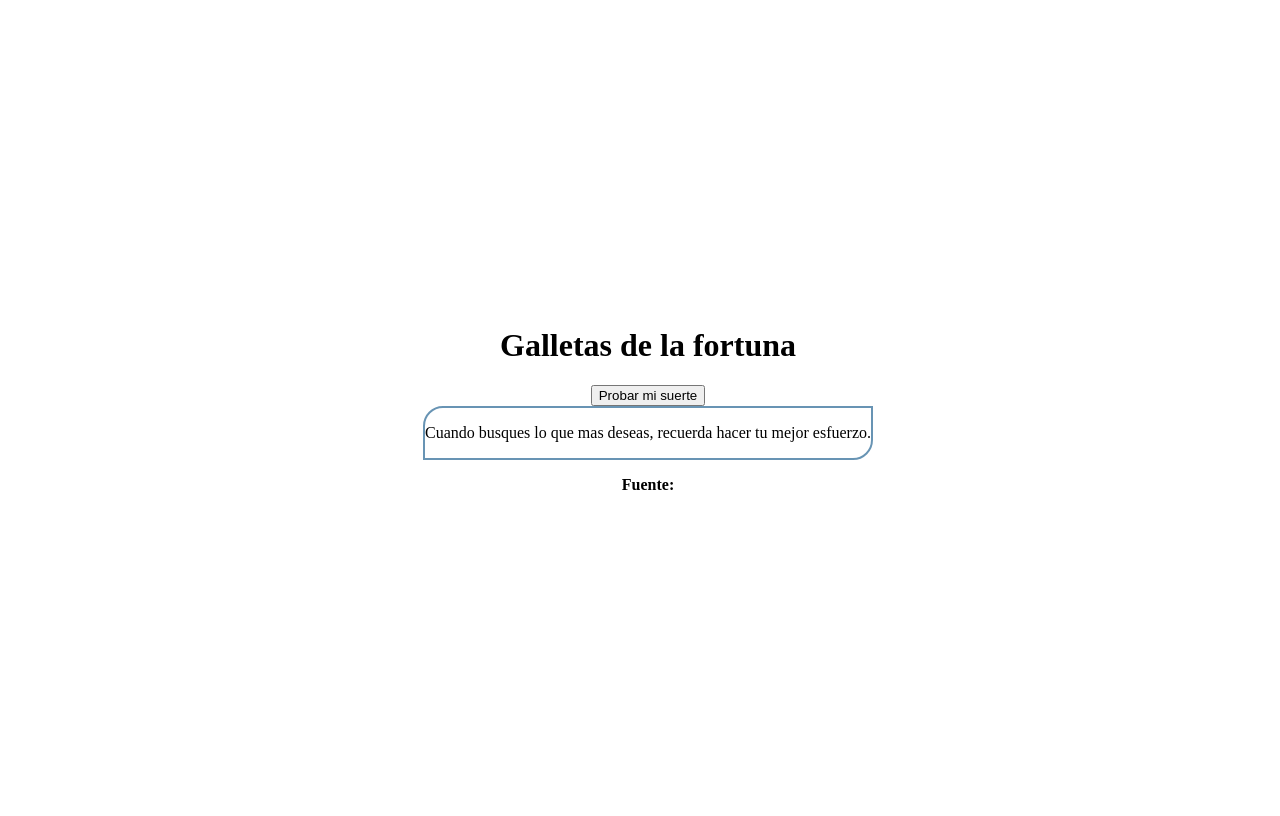
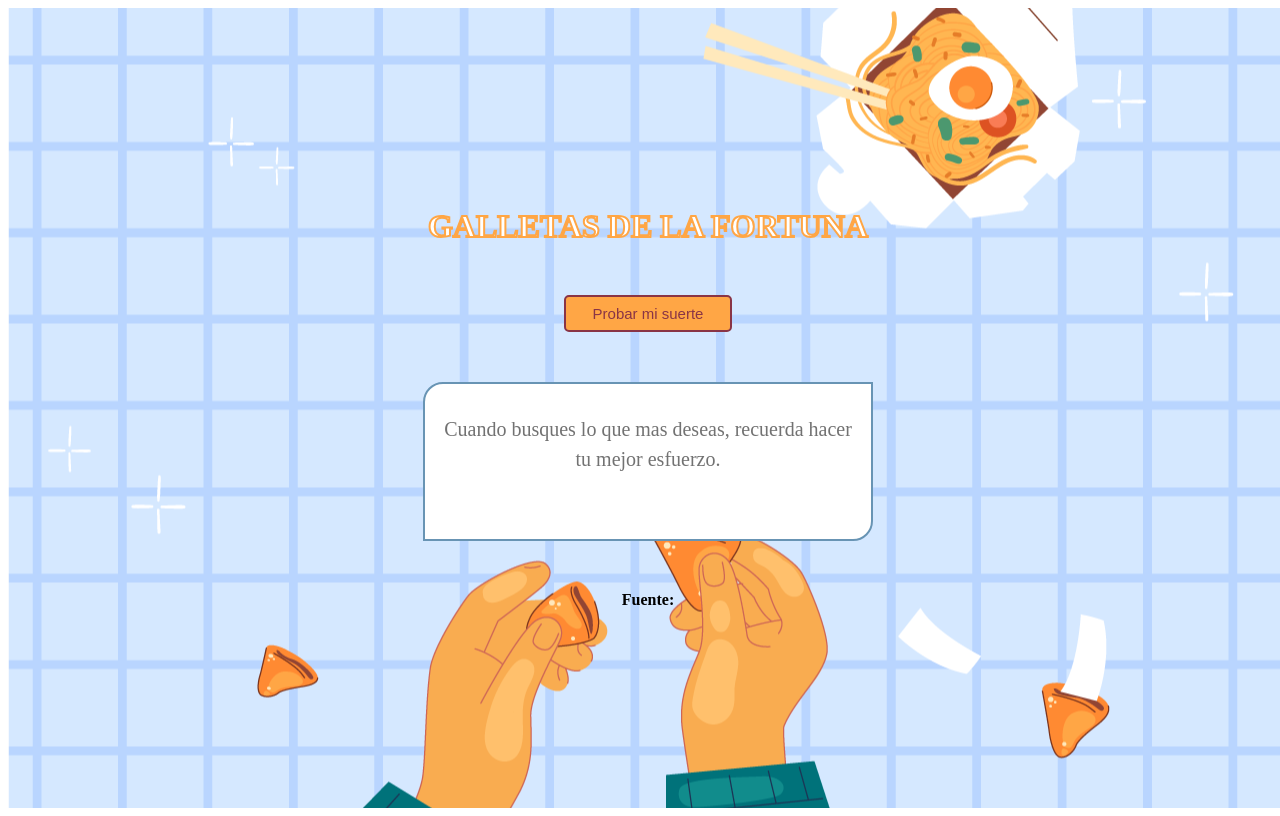
Before and after one commit to mariaLaime2/React-gen27, a React (Vite) app: page / in a window 1280 px wide. Built offline with nearby package versions, Linux system fonts and the light colour scheme.

Commit message:
estilos a componentes

```diff
--- a/src/App.jsx
+++ b/src/App.jsx
@@ -8,22 +8,31 @@ import {getRandomNumber} from "./utils/getRandom"
 import { Button } from './components/Button/Button'
 
 
-
+const backroundImgs=["fondo1.png", "fondo2.png","fondo3.png", "fondo4.png"]
 function App() {
   const randomPhrase= ()=>phrases[getRandomNumber(phrases.length -1)]
+  const randomImg= ()=>backroundImgs[getRandomNumber(backroundImgs.length -1)]
+  const [backroundImg, setBackroundImg] = useState(randomImg())
   const [phrase, setPhrase] = useState(randomPhrase())
   const changePhrase=()=>{
     let newPhrase= randomPhrase();
+    let newBackround= randomImg();
     while (newPhrase== phrase) {
      newPhrase= randomPhrase();
     }
+    while(newBackround=== backroundImg){
+      newBackround=randomImg()
+    }
     setPhrase(newPhrase)
+    setBackroundImg(newBackround)
   }
 
+
+
   return (
-    <div className='container_app'>
+    <div className='container_app' style={{backgroundImage:`url("${backroundImg}")`}}>
 
-     <h1>Galletas de la fortuna</h1>
+     <h1 className='title'>GALLETAS DE LA FORTUNA</h1>
      <Button handleClick={changePhrase} />
      <PhrasesCard data={phrase}/>
      <p><b>Fuente:</b>{randomPhrase.author}</p>
--- a/src/components/Button/Button.css
+++ b/src/components/Button/Button.css
@@ -0,0 +1,12 @@
+.button_container{
+    width: 168px;
+    height: 37px;
+    color: #893446;
+    border: #893446 solid 2px;
+    border-radius: 5px;
+    background-color: #FFA645;
+    font-size: 15px;
+}
+.button_container:active{
+    transform: scale(0.9);
+}
--- a/src/components/Button/Button.jsx
+++ b/src/components/Button/Button.jsx
@@ -2,8 +2,8 @@ import "./Button.css"
 
 export const Button = ({handleClick}) => {
   return (
-    <div>
-        <button onClick={handleClick}>Probar mi suerte</button>
-    </div>
+    <>
+        <button onClick={handleClick} className="button_container btn-animated">Probar mi suerte</button>
+    </>
   )
 }
--- /dev/null
+++ b/src/components/PhrasesCard/PhrasesCard.css
@@ -0,0 +1,16 @@
+.container_phrase{
+    min-height: 159px;
+    max-width: 450px;
+    padding: 20px 10px;
+    font-size: 20px;
+    background-color: #ffffff;
+    border: solid 2px #6894B4;
+    border-top-left-radius: 20px;
+    border-bottom-right-radius: 20px;
+}
+.container_phrase > p{
+    padding-top: 10px;
+    text-align: center;
+    line-height: 30px;
+    color:#727272;
+}
--- a/src/components/PhrasesCard/PhrasesCard.jsx
+++ b/src/components/PhrasesCard/PhrasesCard.jsx
@@ -1,4 +1,4 @@
-
+import "./PhrasesCard.css"
 
 const PhrasesCard = ({data}) => {
   return (
--- a/src/index.css
+++ b/src/index.css
@@ -1,15 +1,28 @@
-.container_phrase{
-    min-width: 280px;
-    max-width: 500px;
-    border: solid 2px #6894B4;
-    border-top-left-radius: 20px;
-    border-bottom-right-radius: 20px;
+*{
+    margin: 0;
+    padding: 0;
+    box-sizing: border-box;
 }
+body{
+    padding: 0.5rem;
+}
+.title{
+    font-weight: bold;
+    -webkit-text-stroke: 2px #FFA645;
+    color: #ffffff;
+}
+
+
 .container_app{
     width: 100vw;
     height: 100vh;
     display: flex;
     justify-content: center;
+    gap: 50px;
     flex-direction: column;
     align-items: center;
+
+    background-position: center;
+    background-repeat: no-repeat;
+    background-size: cover;
 }
```
